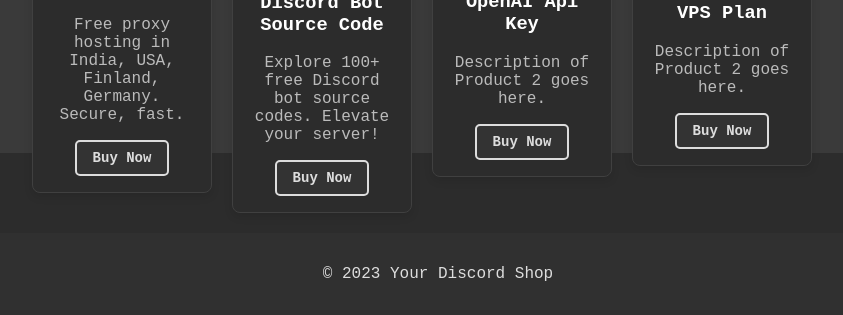
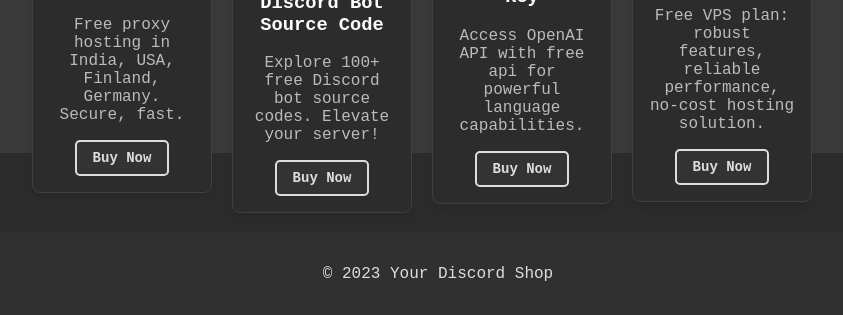
Before and after one commit to YashRawat911/lykcloud, a plain HTML site: page shop/index.html in a window 1280 px wide. Shown: the part 485-800 px from the top of the page, without its empty margins (218-1061 px from the left). Drawn offline with Linux system fonts and the light colour scheme.

Commit message:
Update index.html

```diff
--- a/shop/index.html
+++ b/shop/index.html
@@ -46,14 +46,14 @@
       <div class="product-card">
         <img src="https://static.vecteezy.com/system/resources/previews/021/495/993/original/chatgpt-openai-logo-icon-free-png.png" alt="Product 3">
         <h3>OpenAI Api Key</h3>
-        <p>Description of Product 2 goes here.</p>
+        <p>Access OpenAI API with free api for powerful language capabilities.</p>
 <a href="https://discord.gg/uKDhueygcY" class="buy-button">Buy Now</a>
 
       </div>
       <div class="product-card">
         <img src="https://www.pngkey.com/png/full/347-3473379_backup-by-default-vps-icon.png" alt="Product 4">
         <h3>VPS Plan</h3>
-        <p>Description of Product 2 goes here.</p>
+        <p>Free VPS plan: robust features, reliable performance, no-cost hosting solution.</p>
 <a href="https://discord.gg/uKDhueygcY" class="buy-button">Buy Now</a>
 
       </div>
```
